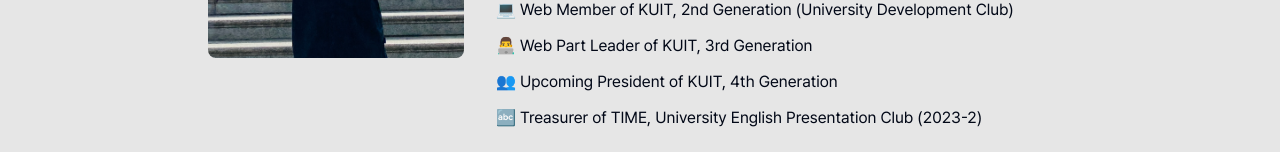
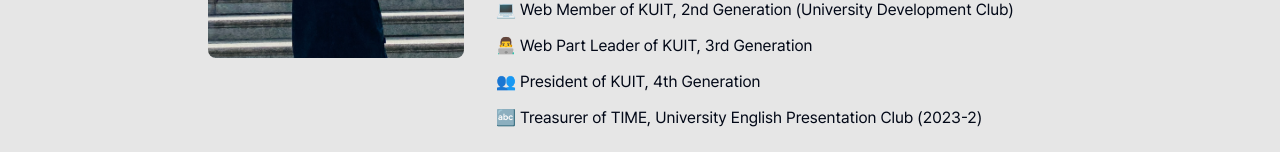
Before and after one commit to crohasang/crohasang_page, a Next.js app: page / in a window 1280 px wide. Shown: the part 307-459 px from the top of the page. Built offline with nearby package versions, Linux system fonts and the light colour scheme.

Commit message:
Style(IntroduceContent): 문구 업데이트
- 'Upcoming' 문구 삭제

```diff
--- a/src/components/introduce/IntroduceContent.tsx
+++ b/src/components/introduce/IntroduceContent.tsx
@@ -86,7 +86,7 @@ const IntroduceContent = () => {
               👨‍💻 Web Part Leader of KUIT, 3rd Generation
             </motion.p>
             <motion.p variants={item}>
-              👥 Upcoming President of KUIT, 4th Generation
+              👥 President of KUIT, 4th Generation
             </motion.p>
             <motion.p variants={item}>
               🔤 Treasurer of TIME, University English Presentation Club
```
